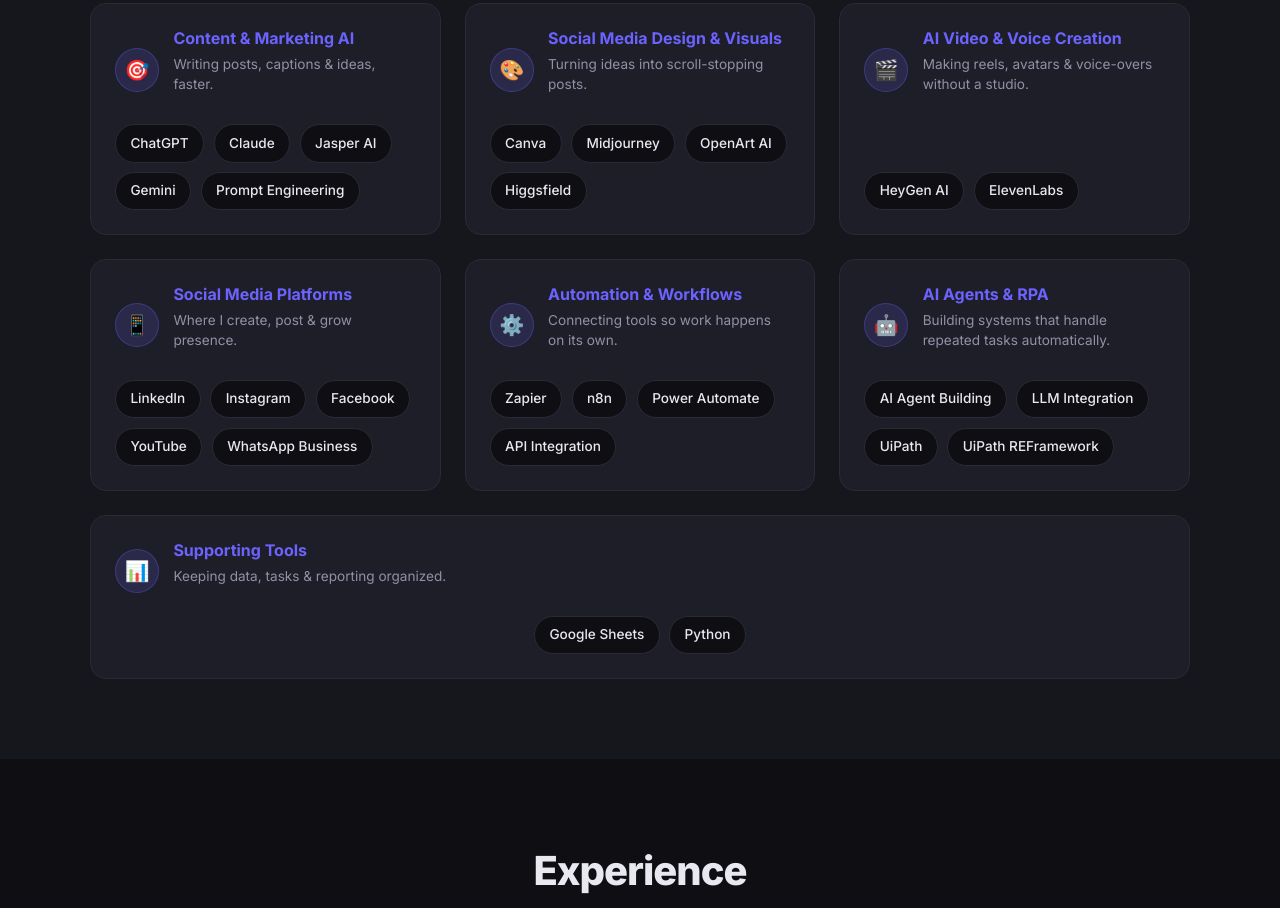
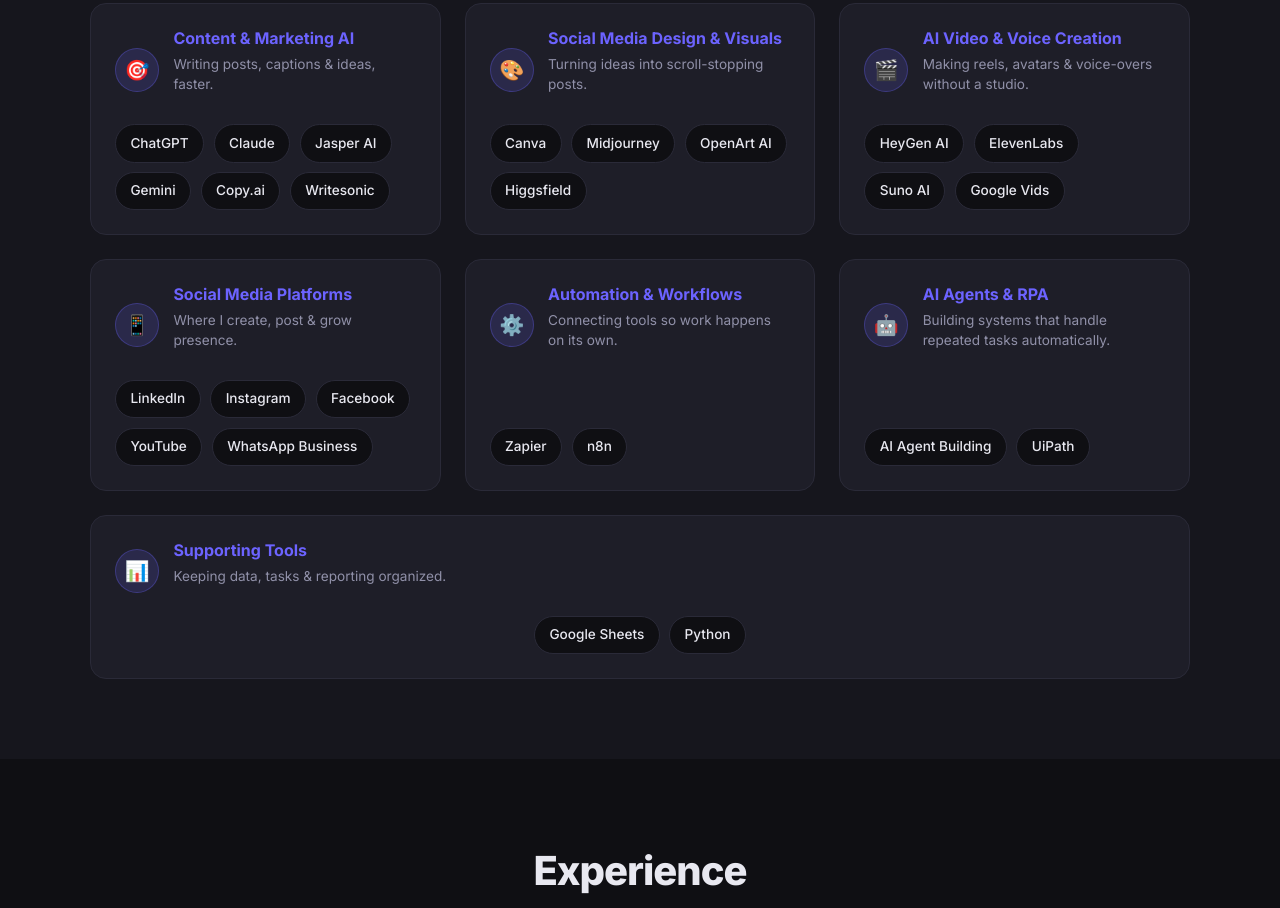
Before and after one commit to askulkarni029/my_portfolio, a plain HTML site: page index.html in a window 1280 px wide. Shown: the part 1638-2546 px from the top of the page. Drawn offline with Linux system fonts and the light colour scheme; no server answers.

Commit message:
Update Tools & Technologies tags per latest requests
- Content & Marketing AI: remove Prompt Engineering, add Copy.ai and
  Writesonic (social-media marketing copy tools)
- AI Video & Voice Creation: add Suno AI and Google Vids
- Automation & Workflows: remove Power Automate and API Integration
- AI Agents & RPA: remove LLM Integration and UiPath REFramework

Co-Authored-By: Claude Sonnet 5 <noreply@anthropic.com>
Claude-Session: https://claude.ai/code/session_01JbpJVyd9MFtZCynV9zYf6V

```diff
--- a/index.html
+++ b/index.html
@@ -135,7 +135,8 @@
             <span class="tool-tag">Claude</span>
             <span class="tool-tag">Jasper AI</span>
             <span class="tool-tag">Gemini</span>
-            <span class="tool-tag">Prompt Engineering</span>
+            <span class="tool-tag">Copy.ai</span>
+            <span class="tool-tag">Writesonic</span>
           </div>
         </div>
         <div class="tools-category">
@@ -164,6 +165,8 @@
           <div class="tools-tags">
             <span class="tool-tag">HeyGen AI</span>
             <span class="tool-tag">ElevenLabs</span>
+            <span class="tool-tag">Suno AI</span>
+            <span class="tool-tag">Google Vids</span>
           </div>
         </div>
         <div class="tools-category">
@@ -193,8 +196,6 @@
           <div class="tools-tags">
             <span class="tool-tag">Zapier</span>
             <span class="tool-tag">n8n</span>
-            <span class="tool-tag">Power Automate</span>
-            <span class="tool-tag">API Integration</span>
           </div>
         </div>
         <div class="tools-category">
@@ -207,9 +208,7 @@
           </div>
           <div class="tools-tags">
             <span class="tool-tag">AI Agent Building</span>
-            <span class="tool-tag">LLM Integration</span>
             <span class="tool-tag">UiPath</span>
-            <span class="tool-tag">UiPath REFramework</span>
           </div>
         </div>
         <div class="tools-category">
```
